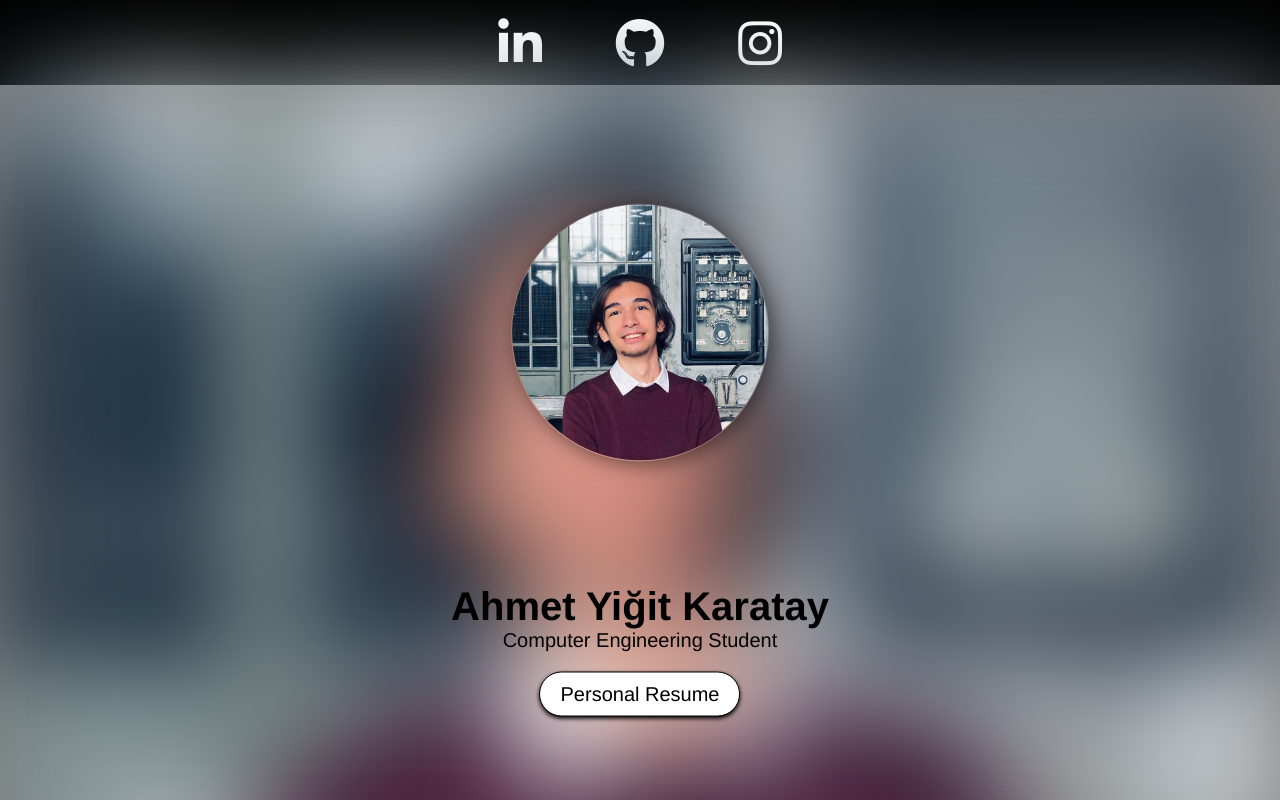
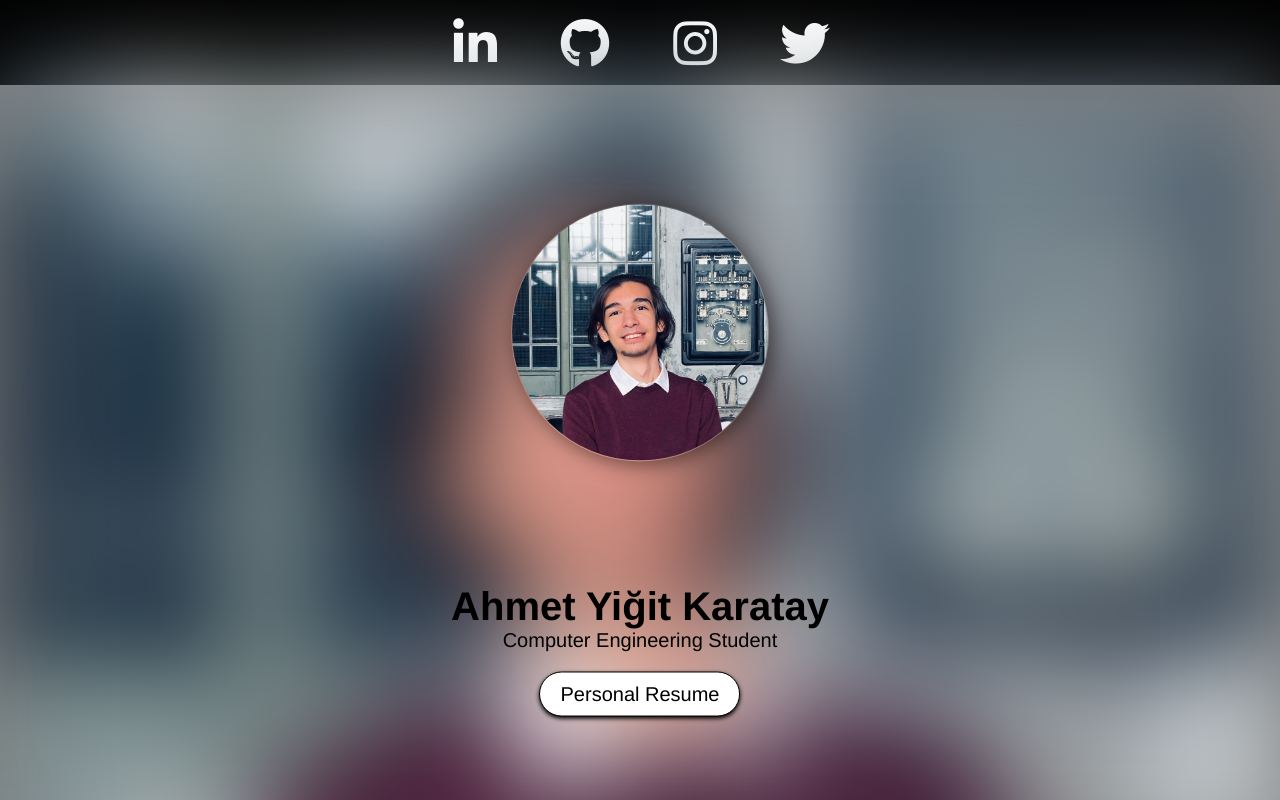
Before and after one commit to AhmetYigitKaratay/Personal-Website, a plain HTML site: page index.html in a window 1280 px wide. Drawn offline with Linux system fonts and the light colour scheme.

Commit message:
Add files via upload

```diff
--- a/index.html
+++ b/index.html
@@ -29,6 +29,11 @@
                         <i class="fa fa-instagram"></i>
                     </a>
                 </div>
+                <div class="circle-twitter">
+                    <a href="https://github.com/AhmetYigitKaratay" target="_blank">
+                        <i class="fa-brands fa-twitter"></i>
+                    </a>
+                </div>
             </div>
         </div>
         <div class="background">
--- a/style.css
+++ b/style.css
@@ -33,13 +33,14 @@ body {
 .navbar .icon-block a {
     list-style: none;
     display: inline-block;
-    margin: 20px;
+    margin: 15px;
 
 }
 
 .fa-instagram,
 .fa-github,
-.fa-linkedin {
+.fa-linkedin,
+.fa-twitter {
     color: black;
     font-size: 50px;
 }
@@ -78,7 +79,6 @@ body {
 
 }
 
-
 .container .profile-card {
     position: absolute;
     top: 75%;
@@ -87,8 +87,6 @@ body {
     font-family: 'Franklin Gothic Medium', 'Arial Narrow', Arial, sans-serif;
     text-align: center;
 }
-
-
 
 .picture .profile {
     border-radius: 50%;
@@ -120,7 +118,6 @@ body {
       max-width: 50vw;
     }
   }
-
 
 .profile-card h1 {
     color: black;
```
